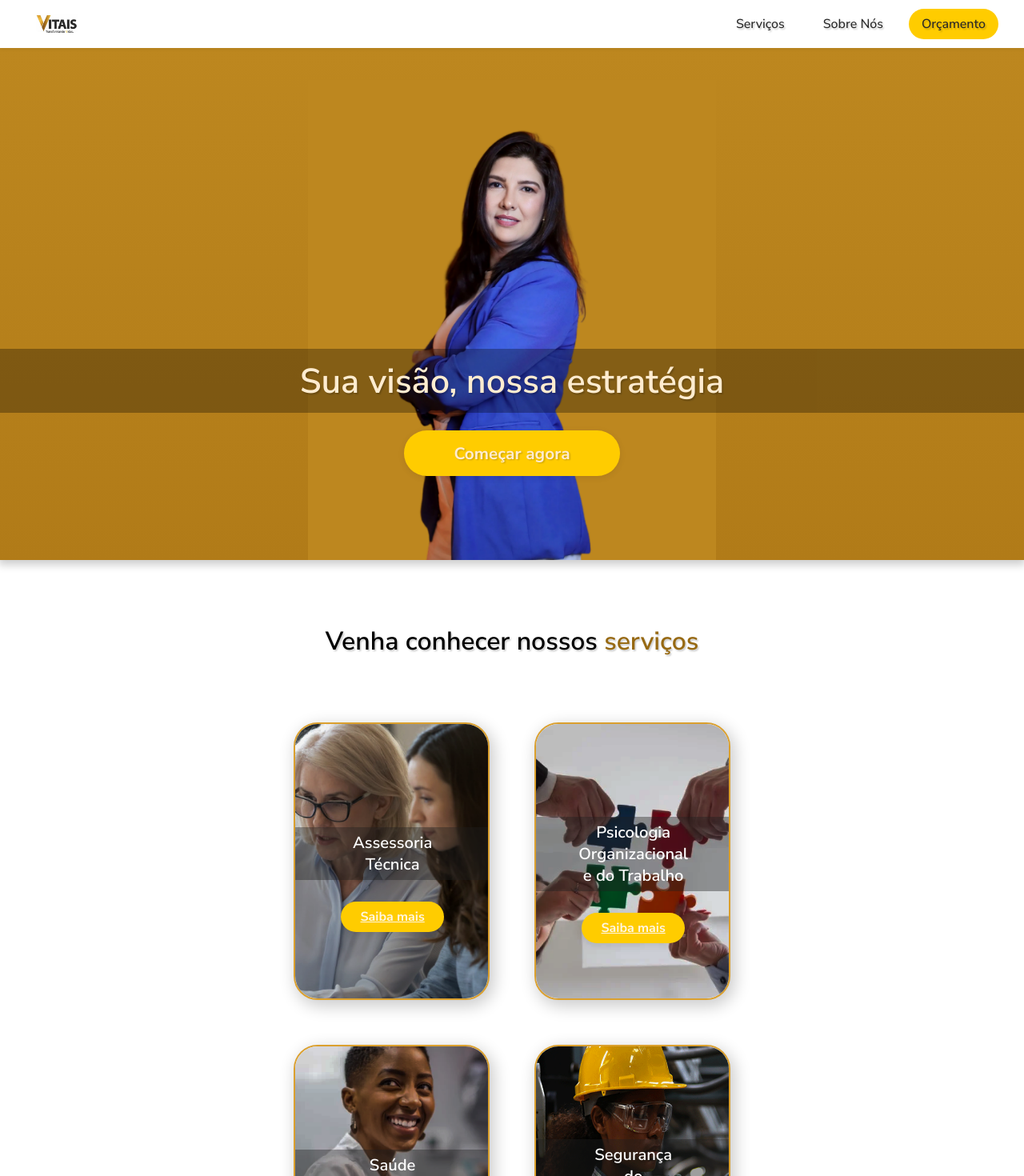
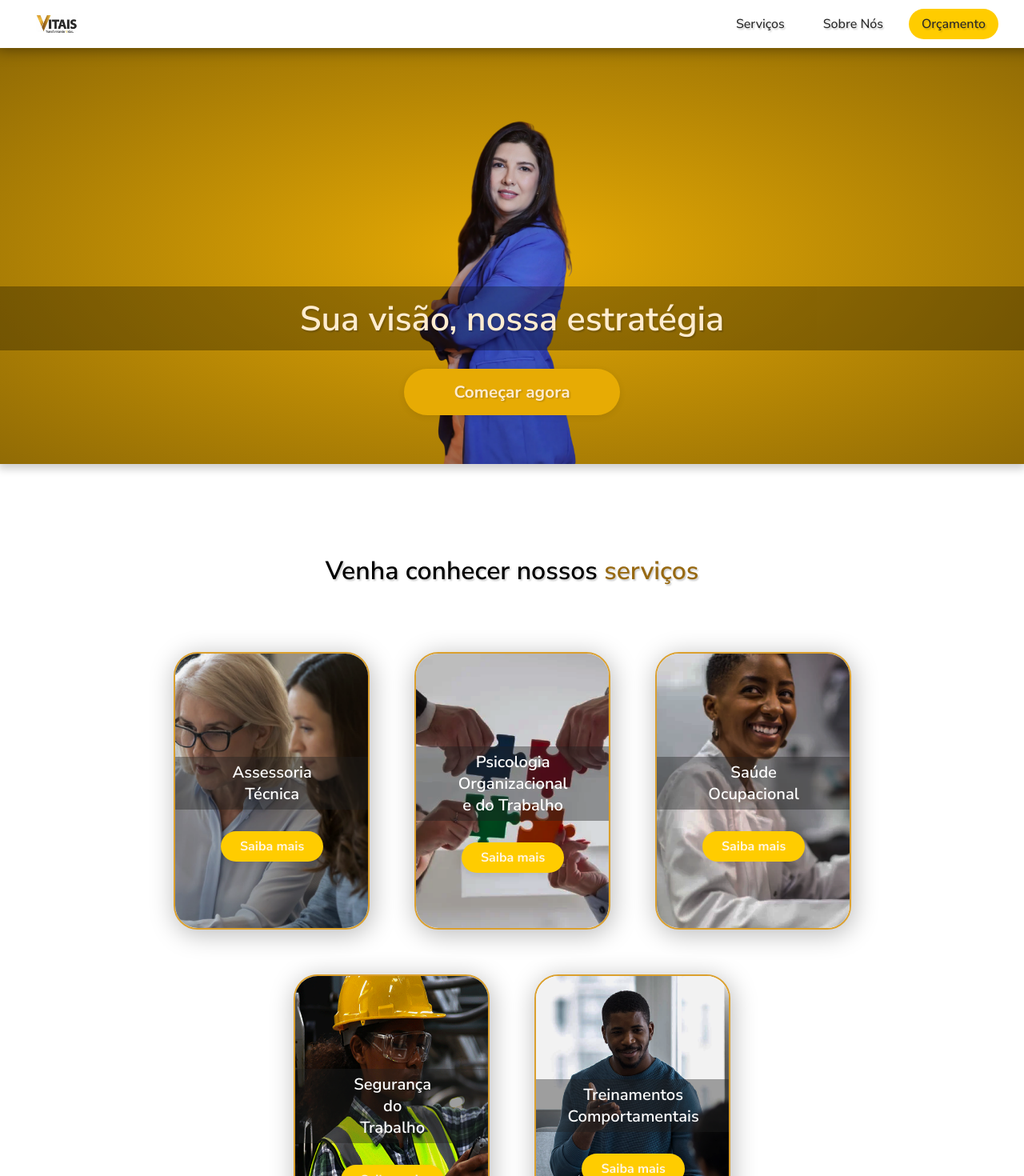
Before and after one commit to pedromoitinho/janainaSite, a React (Vite) app: page / in a window 1280 px wide. Shown: the top 1470 px of the page at 80% size. Built offline with nearby package versions, Linux system fonts and the light colour scheme.

Commit message:
home finalizada

```diff
--- a/src/App.css
+++ b/src/App.css
@@ -30,9 +30,9 @@ body, #root {
   display: flex;
   justify-content: center;
   align-items: center;
-  height: 80dvh;
+  height: 65dvh;
   overflow: hidden;
-  background: linear-gradient(to bottom, #bd871f 0%, rgb(177, 123, 24) 100%);
+  background:radial-gradient(#e7ab04,#916b05);
 }
 
 .heroText {
@@ -54,11 +54,11 @@ body, #root {
 
 .heroButton {
   position:absolute;
-  top:77%;
+  top:80%;
 }
 
 #buttonOrcamento {
-  background: #ffcc00;
+  background: #e7ab04;
   cursor:pointer;
   color: #FFECD0;;
   padding: 0.7em 3em;
@@ -71,8 +71,8 @@ body, #root {
 }
 
 #buttonOrcamento:hover {
-  filter:brightness(1.08);
-  font-size:1.5em;
+  filter:brightness(1.06);
+  font-size:1.45em;
 }
 
 #heroImage {
@@ -84,6 +84,8 @@ body, #root {
   display: block;
   object-fit: contain;
   filter: contrast(1.1);
+  filter:brightness(0.95);
+  box-shadow: 1px solid black;
 }
 
 /* Fade-in animation */
@@ -127,18 +129,18 @@ body, #root {
 }
 
 .servicosText {
-  width: 50dvw;
-  margin-left:25%;
+  width: 80dvw;
+  margin-left:10%;
   display: flex;
   flex-direction: column;
   align-items: center;
-  margin-top: 5rem;
+  margin-top: 7rem;
   opacity: 0;
   will-change: opacity, transform;
 }
 
 .servicosText.visible {
-  animation: fadeInScale 3.0s cubic-bezier(0.23, 1, 0.32, 1) forwards;
+  animation: fadeInScale 2.5s cubic-bezier(0.23, 1, 0.32, 1) forwards;
 }
 
 .servicosText h1 {
@@ -163,7 +165,7 @@ body, #root {
   border:2px solid #DBA02E;
   align-items: center;
   justify-content: center;
-  box-shadow:4px 6px 20px 2px rgba(0, 0, 0, 0.199);
+  box-shadow:2px 5px 30px 2px rgba(0, 0, 0, 0.25);
   position: relative;
   padding: 0;
   overflow: hidden; /* Ensures image and overlay are clipped */
@@ -249,6 +251,7 @@ body, #root {
 
 .servicoCardBtn {
   margin-top: 10%;
+  text-decoration: none;
   background: #ffcc00;
   color: #fff6e4;
   border: none;
@@ -282,7 +285,7 @@ body, #root {
 }
 
 .solucoesDiv.visible {
-  animation: fadeInScale 3.0s cubic-bezier(0.23, 1, 0.32, 1) forwards;
+  animation: fadeInScale 2.5s cubic-bezier(0.23, 1, 0.32, 1) forwards;
 }
 
 #solucoesAmarelo{
@@ -294,7 +297,7 @@ body, #root {
   flex-wrap: wrap;
   justify-content: center;
   gap: 2rem;
-  margin-top: 3rem;
+  margin-top: 5rem;
   max-width: 100%;
   padding: 0 2rem;
 }
@@ -303,7 +306,7 @@ body, #root {
   width: 500px;
   background: #fff;
   border-radius: 18px;
-  box-shadow: 0 4px 16px rgba(0,0,0,0.08);
+  box-shadow: 6px 4px 30px rgba(0,0,0,0.12);
   display: flex;
   padding: 1.5rem;
   transition: transform 0.3s ease;
--- /dev/null
+++ b/src/SobreNos.tsx
@@ -0,0 +1,10 @@
+function SobreNos(){
+    return(
+        <>
+        <h1>
+            eee
+        </h1>
+        </>
+    )
+}
+export default SobreNos;
--- a/src/components/Footer.css
+++ b/src/components/Footer.css
@@ -2,8 +2,8 @@
     height: 3dvh; /* Change from 90dvh to a reasonable footer height */
     min-height: 70px; /* Add minimum height to ensure content fits */
     width: 96.6dvw; /* Use 100% instead of auto to ensure full width */
-    background-color: #DBA02E;
-    box-shadow: 0 -2px 12px rgba(0,0,0,0.10);
+    background-color:#dba02e;
+    box-shadow: 0 -10px 12px rgba(0,0,0,0.10);
     display: flex;
     align-items: center;
     justify-content: space-between;
--- a/src/components/Footer.tsx
+++ b/src/components/Footer.tsx
@@ -4,24 +4,18 @@ function Footer() {
     return (
         <div className='footerDiv'>
             <div className="footer-socials">
-                <a href="https://twitter.com" target="_blank" rel="noopener noreferrer" aria-label="Twitter">
-                    <svg width="24" height="24" fill="currentColor" viewBox="0 0 24 24"><path d="M22.46 5.924c-.793.352-1.645.59-2.54.698a4.48 4.48 0 0 0 1.963-2.475 8.94 8.94 0 0 1-2.828 1.082 4.48 4.48 0 0 0-7.638 4.086A12.72 12.72 0 0 1 3.112 4.89a4.48 4.48 0 0 0 1.387 5.976 4.47 4.47 0 0 1-2.03-.561v.057a4.48 4.48 0 0 0 3.594 4.393 4.49 4.49 0 0 1-2.025.077 4.48 4.48 0 0 0 4.184 3.11A8.98 8.98 0 0 1 2 19.54a12.68 12.68 0 0 0 6.88 2.017c8.26 0 12.785-6.84 12.785-12.785 0-.195-.004-.39-.013-.583a9.13 9.13 0 0 0 2.24-2.325z"/></svg>
-                </a>
-                <a href="https://instagram.com" target="_blank" rel="noopener noreferrer" aria-label="Instagram">
+                <a href="https://www.instagram.com/vitais_consultoria?igsh=ZHdiOTFtMXByZmN1" target="_blank" rel="noopener noreferrer" aria-label="Instagram">
                 <svg xmlns="http://www.w3.org/2000/svg" width="24" height="24" fill="currentColor" viewBox="0 0 16 16">
   <path d="M8 0C5.829 0 5.556.01 4.703.048 3.85.088 3.269.222 2.76.42a3.9 3.9 0 0 0-1.417.923A3.9 3.9 0 0 0 .42 2.76C.222 3.268.087 3.85.048 4.7.01 5.555 0 5.827 0 8.001c0 2.172.01 2.444.048 3.297.04.852.174 1.433.372 1.942.205.526.478.972.923 1.417.444.445.89.719 1.416.923.51.198 1.09.333 1.942.372C5.555 15.99 5.827 16 8 16s2.444-.01 3.298-.048c.851-.04 1.434-.174 1.943-.372a3.9 3.9 0 0 0 1.416-.923c.445-.445.718-.891.923-1.417.197-.509.332-1.09.372-1.942C15.99 10.445 16 10.173 16 8s-.01-2.445-.048-3.299c-.04-.851-.175-1.433-.372-1.941a3.9 3.9 0 0 0-.923-1.417A3.9 3.9 0 0 0 13.24.42c-.51-.198-1.092-.333-1.943-.372C10.443.01 10.172 0 7.998 0zm-.717 1.442h.718c2.136 0 2.389.007 3.232.046.78.035 1.204.166 1.486.275.373.145.64.319.92.599s.453.546.598.92c.11.281.24.705.275 1.485.039.843.047 1.096.047 3.231s-.008 2.389-.047 3.232c-.035.78-.166 1.203-.275 1.485a2.5 2.5 0 0 1-.599.919c-.28.28-.546.453-.92.598-.28.11-.704.24-1.485.276-.843.038-1.096.047-3.232.047s-2.39-.009-3.233-.047c-.78-.036-1.203-.166-1.485-.276a2.5 2.5 0 0 1-.92-.598 2.5 2.5 0 0 1-.6-.92c-.109-.281-.24-.705-.275-1.485-.038-.843-.046-1.096-.046-3.233s.008-2.388.046-3.231c.036-.78.166-1.204.276-1.486.145-.373.319-.64.599-.92s.546-.453.92-.598c.282-.11.705-.24 1.485-.276.738-.034 1.024-.044 2.515-.045zm4.988 1.328a.96.96 0 1 0 0 1.92.96.96 0 0 0 0-1.92m-4.27 1.122a4.109 4.109 0 1 0 0 8.217 4.109 4.109 0 0 0 0-8.217m0 1.441a2.667 2.667 0 1 1 0 5.334 2.667 2.667 0 0 1 0-5.334"/>
 </svg>
                 </a>
-                <a href="https://youtube.com" target="_blank" rel="noopener noreferrer" aria-label="YouTube">
-                    <svg width="24" height="24" fill="currentColor" viewBox="0 0 24 24"><path d="M23.498 6.186a2.994 2.994 0 0 0-2.107-2.12C19.425 3.5 12 3.5 12 3.5s-7.425 0-9.391.566A2.994 2.994 0 0 0 .502 6.186C0 8.153 0 12 0 12s0 3.847.502 5.814a2.994 2.994 0 0 0 2.107 2.12C4.575 20.5 12 20.5 12 20.5s7.425 0 9.391-.566a2.994 2.994 0 0 0 2.107-2.12C24 15.847 24 12 24 12s0-3.847-.502-5.814zM9.545 15.568V8.432L15.818 12l-6.273 3.568z"/></svg>
-                </a>
-                <a href="https://linkedin.com" target="_blank" rel="noopener noreferrer" aria-label="LinkedIn">
+                <a href="https://www.linkedin.com/in/jgbastos-consultoria-undefined-091bab357/" target="_blank" rel="noopener noreferrer" aria-label="LinkedIn">
                     <svg width="24" height="24" fill="currentColor" viewBox="0 0 24 24"><path d="M20.447 20.452h-3.554v-5.569c0-1.327-.027-3.037-1.849-3.037-1.851 0-2.132 1.445-2.132 2.939v5.667H9.358V9h3.414v1.561h.049c.476-.899 1.637-1.849 3.37-1.849 3.602 0 4.267 2.369 4.267 5.455v6.285zM5.337 7.433a2.062 2.062 0 1 1 0-4.124 2.062 2.062 0 0 1 0 4.124zm1.777 13.019H3.56V9h3.554v11.452z"/></svg>
                 </a>
             </div>
             <div className="footer-text">
-            FALE CONOSCO: (75) 99263-9077<br/>
-            janaina@vitais.consultoria,com.br
+            FALE CONOSCO: (75) 99974-6777<br/>
+            comercial@vitaisconsultoria.com
             </div>
         </div>
     )
--- a/src/components/Nav.css
+++ b/src/components/Nav.css
@@ -15,7 +15,7 @@
     padding: 0 1rem;
     height: 60px;
     background-color: #fff;
-    box-shadow: 0 2px 4px rgba(0,0,0,0.05);
+    box-shadow: -10px 5px 20px -5px rgba(0, 0, 0, 0.5);
 }
 
 .navLogo img {
@@ -40,7 +40,7 @@
 }
 
 .navLinks a:hover {
-    background: #f0f0f0;
+    background: #f0f0f0f8;
 }
 #orcamento{
     background-color:#ffcc00;
--- a/src/components/Navbar.tsx
+++ b/src/components/Navbar.tsx
@@ -22,7 +22,7 @@ function Navbar() {
             </button>
             <div className={`navLinks${menuOpen ? ' open' : ''}`}>
                 <Link to="/#servicos" onClick={() => setMenuOpen(false)}>Serviços</Link>
-                <Link to="/#sobre" onClick={() => setMenuOpen(false)}>Sobre Nós</Link>
+                <Link to="/about" onClick={() => setMenuOpen(false)}>Sobre Nós</Link>
                 <Link to="/orcamento" id='orcamento' onClick={() => setMenuOpen(false)}>Orçamento</Link>
             </div>
         </nav>
--- a/src/main.tsx
+++ b/src/main.tsx
@@ -1,12 +1,16 @@
 import { StrictMode } from 'react'
 import { createRoot } from 'react-dom/client'
-import { BrowserRouter } from 'react-router-dom'
+import { BrowserRouter, Routes, Route } from 'react-router-dom'
 import App from './App.tsx'
+import About from './SobreNos.tsx'
 
 createRoot(document.getElementById('root')!).render(
   <StrictMode>
     <BrowserRouter>
-      <App />
+    <Routes>
+            <Route path='/' element={<App />}/>
+            <Route path='/about' element={<About />}/>
+    </Routes>
     </BrowserRouter>
   </StrictMode>,
 )
```
Also changed, not shown: src/assets/janaina.png.
